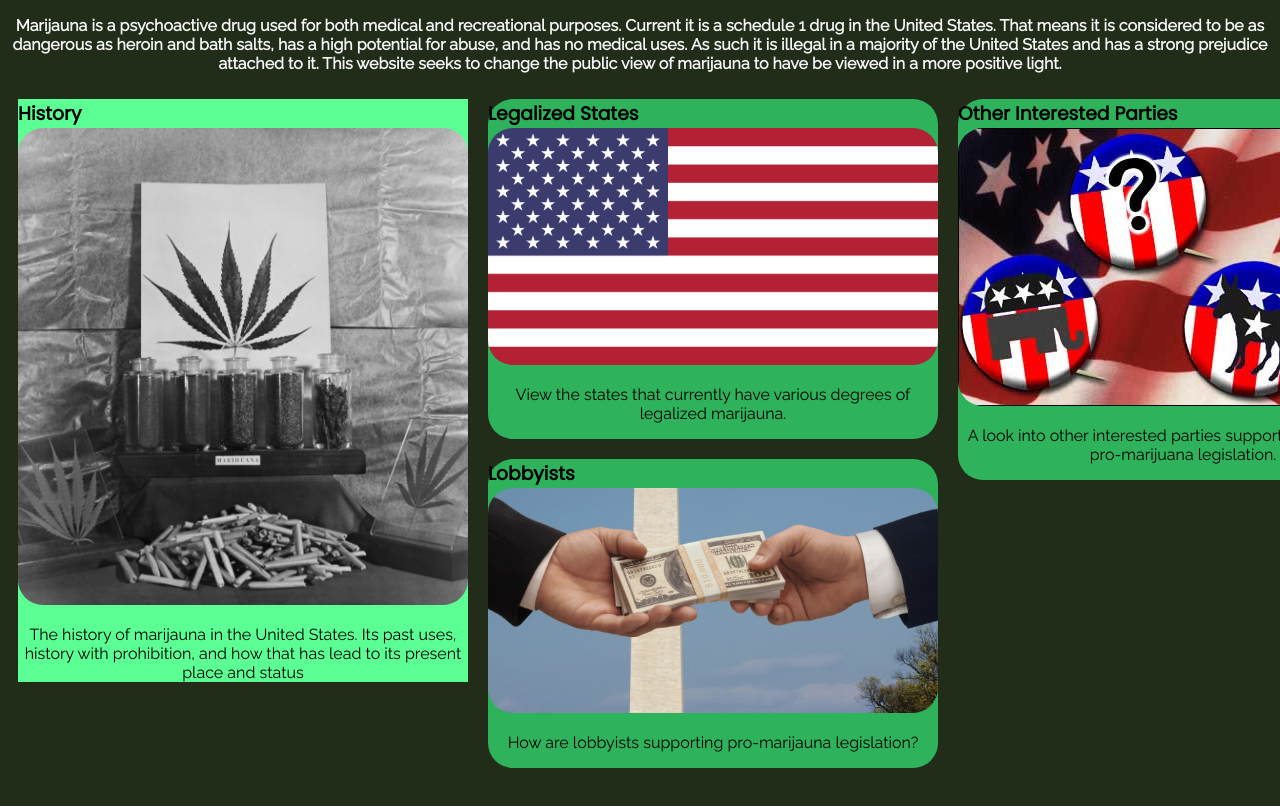
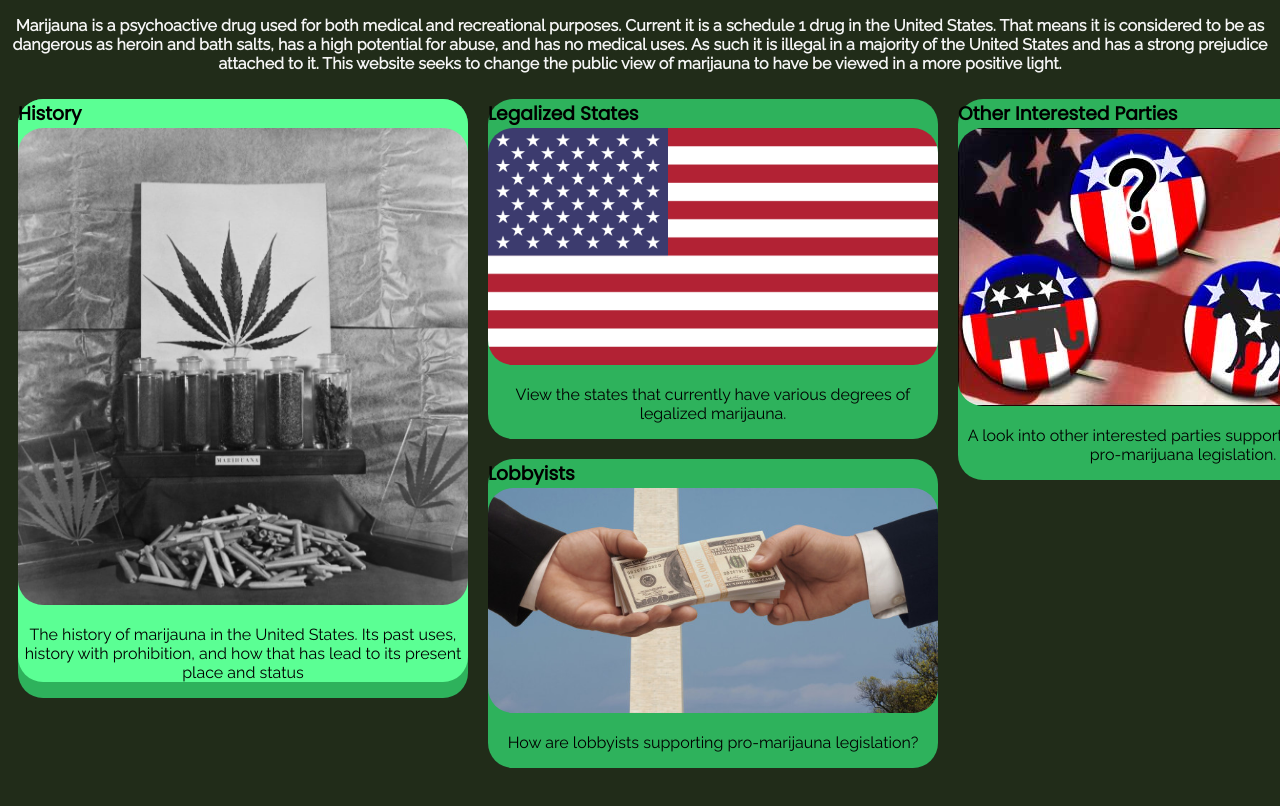
Before and after one commit to phlip0ph/legalization, a plain HTML site: page index.html in a window 1280 px wide. In both pictures the pointer is over the element 243 px from the left and 498 px from the top of the page. Shown: the part 108-914 px from the top of the page. Drawn offline with nearby package versions, Linux system fonts and the light colour scheme.

Commit message:
fixing chrome issues

```diff
--- a/css/stylesheet.css
+++ b/css/stylesheet.css
@@ -21,7 +21,6 @@ body{
 }
 .section{
     flex: 0 0 auto;
-    max-height: 500px;
     max-width: 450px;
     background-color: #2EB25C;
     border-radius: 25px;
@@ -42,6 +41,7 @@ body{
 }
 .section-button:hover{
     background-color: #5bff94;
+    border-radius: 25px;
 }
 .overlay{
     position: fixed;
```
